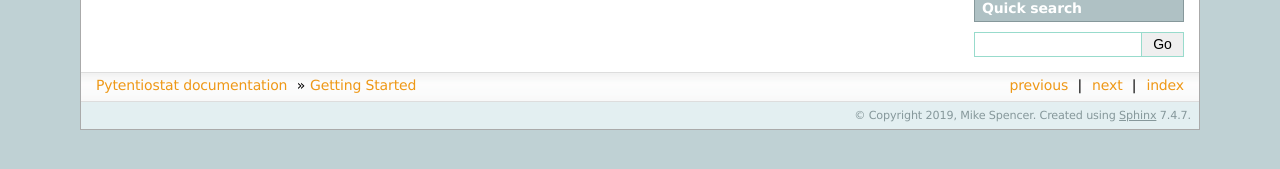
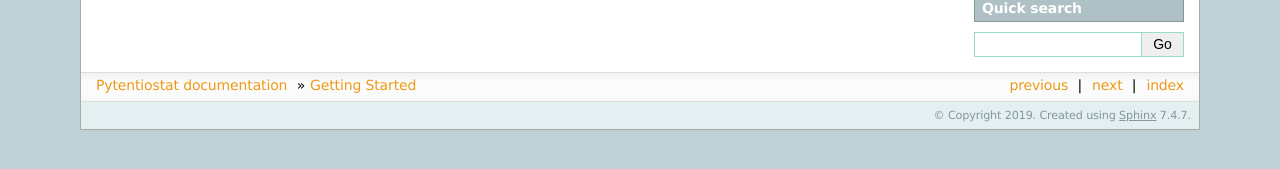
Before and after one commit to juami/pytentiostat, a Sphinx documentation site: the page built from docs/source/gettingstarted.rst, in a window 1280 px wide. Shown: the part 387-556 px from the top of the page. Built offline with Sphinx 7.4.7, drawn with Linux system fonts in a browser that asks for light colours; part of the change alters nothing that is shown.

Commit message:
updated author list and removed my name from the copyright

```diff
--- a/docs/source/conf.py
+++ b/docs/source/conf.py
@@ -18,8 +18,8 @@
 # -- Project information -----------------------------------------------------
 
 project = 'Pytentiostat'
-copyright = '2019, Mike Spencer'
-author = 'Mike Spencer'
+copyright = '2019'
+author = 'Simon J. L. Billinge, Austin Plymill, Jeremy Hitt, Yao Tong, Michael Spencer, Sun Hwi Bang, Weizi Yuan'
 
 
 # -- General configuration ---------------------------------------------------
```
